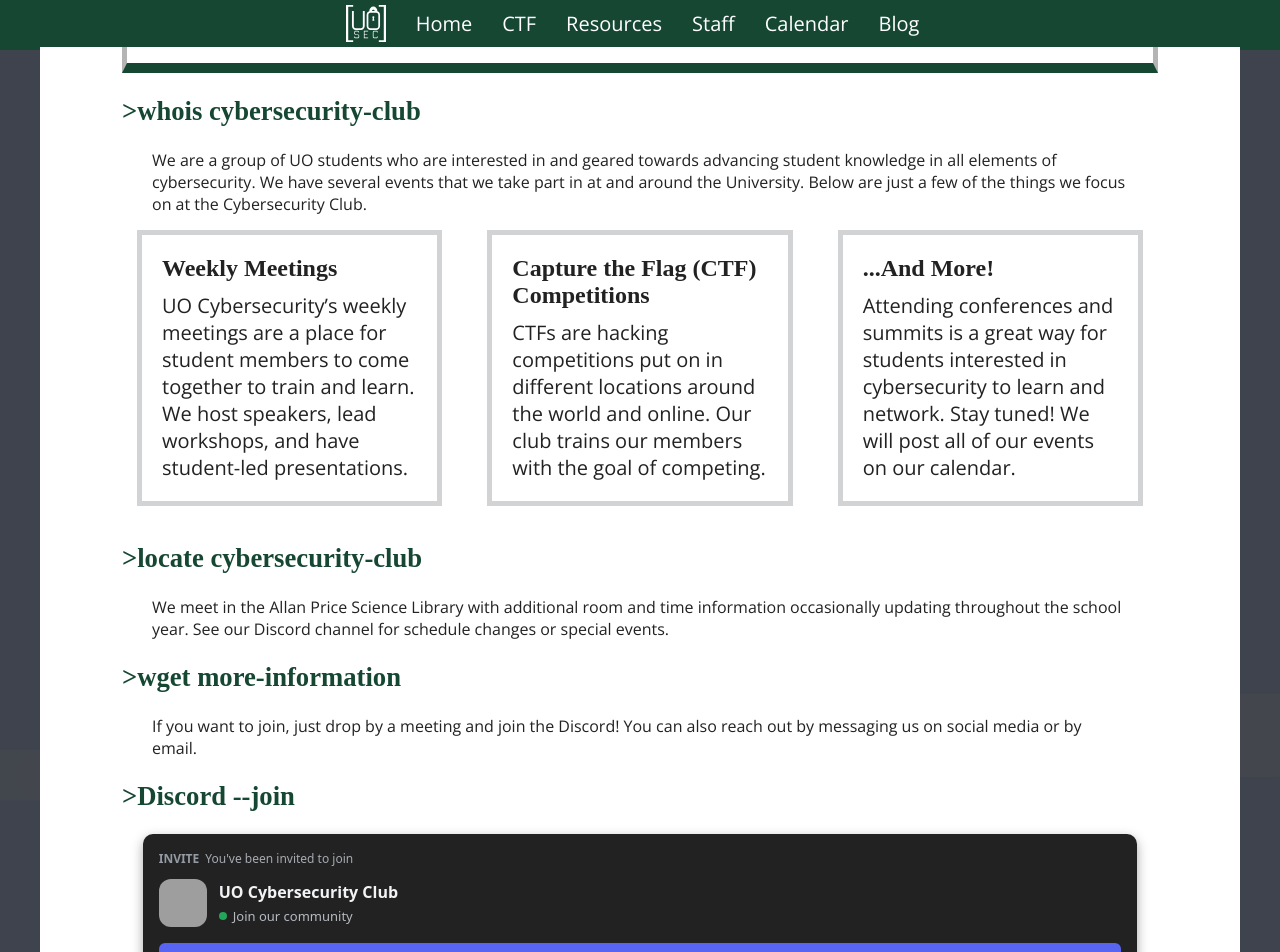
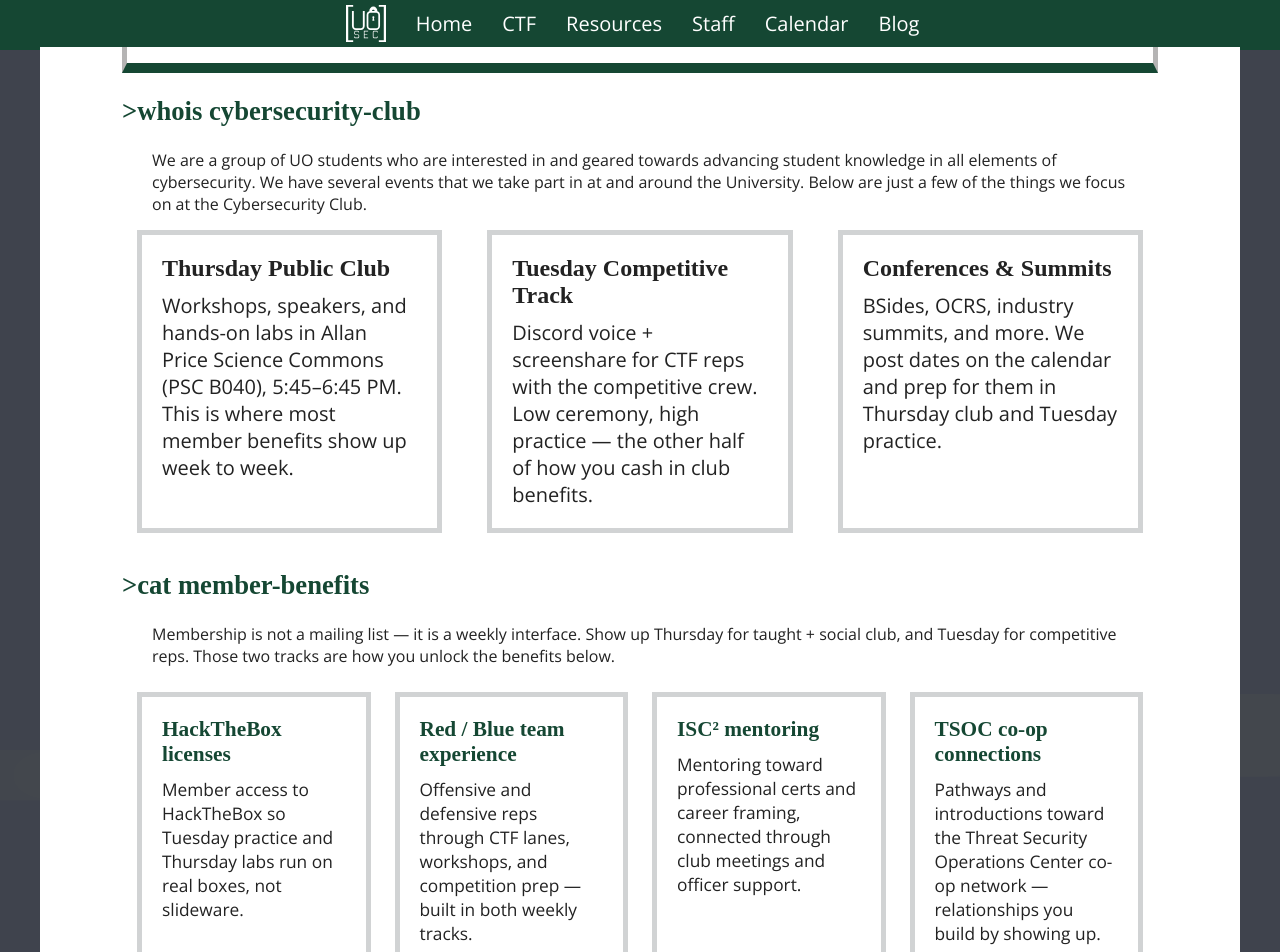
Before and after one commit to uocyb/uocyb.github.io, a Jekyll site: the page index.html, which Jekyll copies as it is, in a window 1280 px wide and 1400 px high, scrolled down 569 px. Shown: the top 952 px of the window. Built offline with Jekyll 4.4.1, drawn with Linux system fonts in a browser that asks for light colours; some web fonts are replaced; some of the changed text lies outside the part shown; grey boxes are pictures that could not be loaded.

Commit message:
Refreshed feel + CTF links
Updates homepage messaging to emphasize Thursday public meetings, Tuesday competitive practice, and adds a new member-benefits card grid with supporting styles. On the resources page, adds a dedicated CTF Practice section, refines SEO description text, improves accessibility with missing image alt text, and replaces the JS-based join button with a semantic link.

```diff
--- a/index.html
+++ b/index.html
@@ -62,27 +62,53 @@
 
 			<div class=grid-parent>
 				<div class="grid-1">
-					<h3>Weekly Meetings</h3>
-					<p>UO Cybersecurity’s weekly meetings are a place for student members to come together to train and
-						learn. We host speakers, lead workshops, and have student-led presentations.</p>
+					<h3>Thursday Public Club</h3>
+					<p>Workshops, speakers, and hands-on labs in Allan Price Science Commons (PSC B040), 5:45–6:45 PM.
+						This is where most member benefits show up week to week.</p>
 				</div>
 				<div class="grid-2">
-					<h3>Capture the Flag (CTF) Competitions</h3>
-					<p>CTFs are hacking competitions put on in different locations around the world and online. Our club
-						trains our members with the goal of competing.</p>
+					<h3>Tuesday Competitive Track</h3>
+					<p>Discord voice + screenshare for CTF reps with the competitive crew. Low ceremony, high practice —
+						the other half of how you cash in club benefits.</p>
 				</div>
 				<div class="grid-3">
-					<h3>...And More!</h3>
-					<p>Attending conferences and summits is a great way for students interested in cybersecurity to
-						learn
-						and network. Stay tuned! We will post all of our events on our calendar.</p>
+					<h3>Conferences &amp; Summits</h3>
+					<p>BSides, OCRS, industry summits, and more. We post dates on the calendar and prep for them in
+						Thursday club and Tuesday practice.</p>
+				</div>
+			</div>
+
+			<h2>&gt;cat member-benefits</h2>
+			<p>Membership is not a mailing list — it is a weekly interface. Show up Thursday for taught + social club,
+				and Tuesday for competitive reps. Those two tracks are how you unlock the benefits below.</p>
+
+			<div class="benefits-grid">
+				<div class="benefit-card">
+					<h3>HackTheBox licenses</h3>
+					<p>Member access to HackTheBox so Tuesday practice and Thursday labs run on real boxes, not slideware.</p>
+				</div>
+				<div class="benefit-card">
+					<h3>Red / Blue team experience</h3>
+					<p>Offensive and defensive reps through CTF lanes, workshops, and competition prep — built in both weekly tracks.</p>
+				</div>
+				<div class="benefit-card">
+					<h3>ISC&sup2; mentoring</h3>
+					<p>Mentoring toward professional certs and career framing, connected through club meetings and officer support.</p>
+				</div>
+				<div class="benefit-card">
+					<h3>TSOC co-op connections</h3>
+					<p>Pathways and introductions toward the Threat Security Operations Center co-op network — relationships you build by showing up.</p>
+				</div>
+				<div class="benefit-card">
+					<h3>Internships &amp; full-time doors</h3>
+					<p>Professional entrances into internships and full-time roles: conference trips, industry guests, and a portfolio from Tuesday and Thursday.</p>
 				</div>
 			</div>
 
 			<h2>>locate cybersecurity-club</h2>
-			<p>We meet in the Allan Price Science Library with additional room and time information occasionally
-				updating
-				throughout the school year. See our Discord channel for schedule changes or special events.</p>
+			<p>Thursday public club meets in Allan Price Science Commons, PSC B040, 5:45–6:45 PM. Tuesday competitive
+				track meets on Discord voice + screenshare. Room and special-event details can shift during the year —
+				check Discord and the calendar for changes.</p>
 
 			<h2>>wget more-information</h2>
 			<p>If you want to join, just drop by a meeting and join the Discord! You can also reach out by messaging us
--- a/styles/styles.css
+++ b/styles/styles.css
@@ -967,3 +967,41 @@ summary {
   font-size: 12pt;
   color: #444;
 }
+
+/* Member benefits (homepage) */
+.benefits-grid {
+  display: grid;
+  grid-template-columns: repeat(auto-fit, minmax(220px, 1fr));
+  gap: 24px;
+  padding: 15px;
+  margin: 10px 0 30px 0;
+}
+
+.benefit-card {
+  max-width: 100%;
+  min-height: 160px;
+  padding: 20px;
+  border: solid 5px #D1D3D4;
+  border-bottom: solid 8px #154733;
+  background: rgba(255, 255, 255, 0.92);
+}
+
+.benefit-card h3 {
+  font-size: 16pt;
+  font-weight: 800;
+  font-family: United Sans;
+  margin: 0 0 10px 0;
+  color: #154733;
+}
+
+.benefit-card p {
+  margin: 0;
+  font-size: 13pt;
+}
+
+@media(max-width: 600px) {
+  .benefit-card {
+    min-height: auto;
+    padding: 16px;
+  }
+}
```
Also changed, not shown: links.html (+30 -8 lines).
